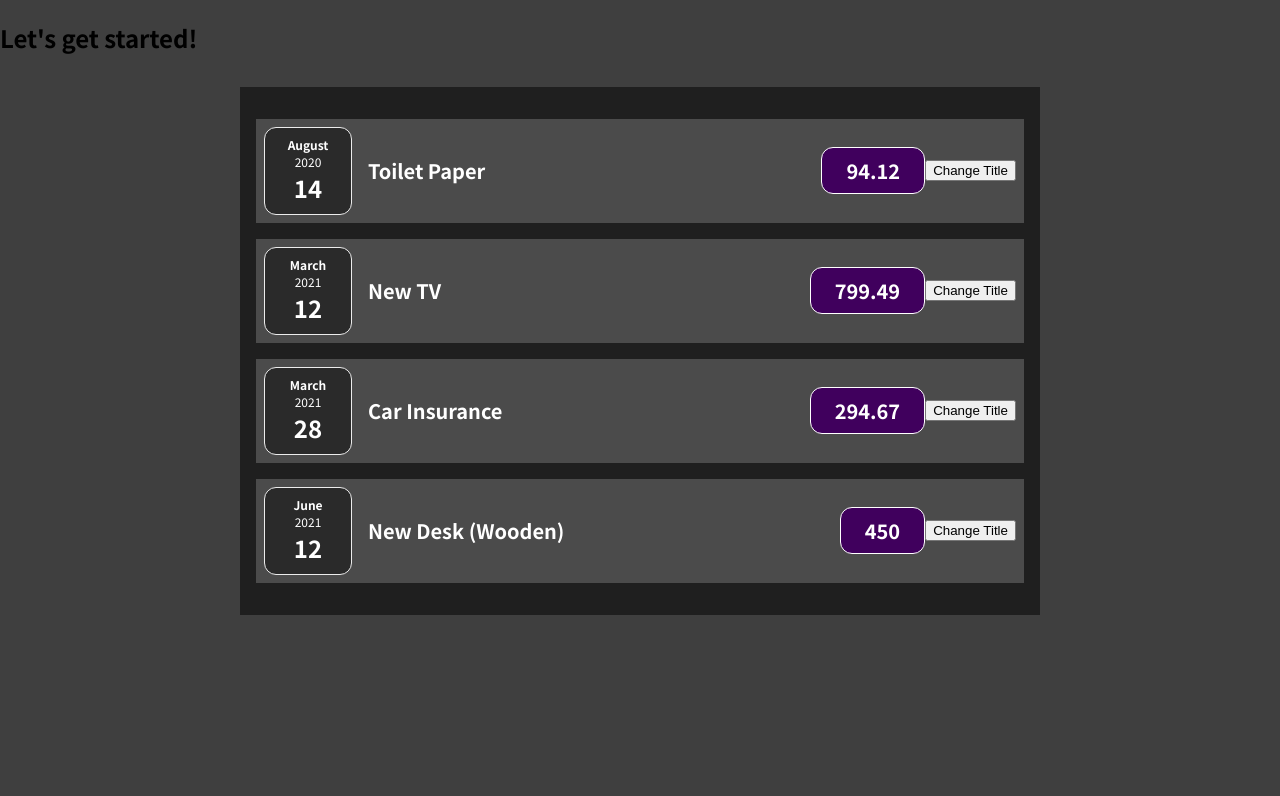
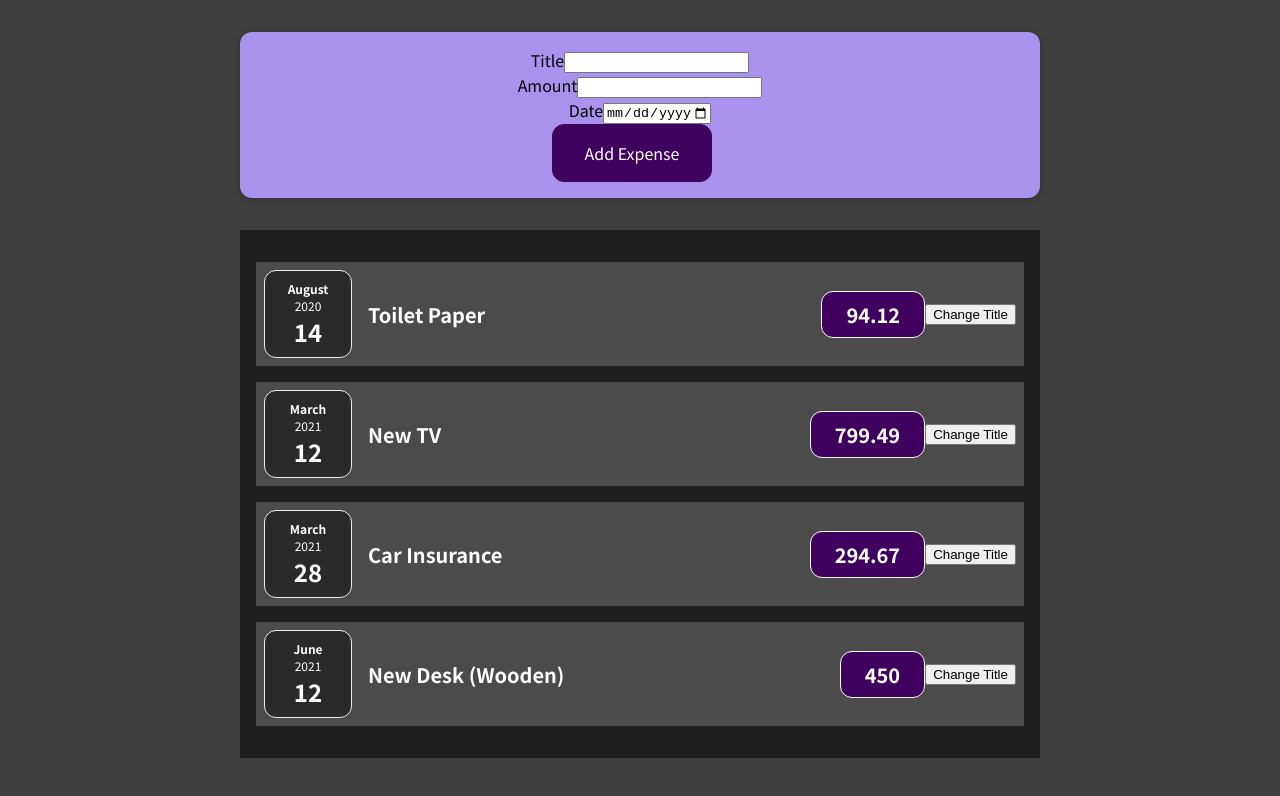
Before and after one commit to shree-yadam/react-complete-guide, a React (Create React App) app: page / in a window 1280 px wide. Shown: the top 796 px of the page. Built offline with nearby package versions, Linux system fonts and the light colour scheme.

Commit message:
Render NewExpense forn

```diff
--- a/src/App.js
+++ b/src/App.js
@@ -1,4 +1,5 @@
 import Expenses from "./components/Expenses/Expenses";
+import NewExpense from "./components/NewExpense/NewExpense";
 
 function App() {
   const expenses = [
@@ -25,7 +26,7 @@
 
   return (
     <div>
-      <h2>Let's get started!</h2>
+      <NewExpense />
       <Expenses expenses={expenses}/>
     </div>
   );
--- a/src/components/NewExpense/NewExpense.js
+++ b/src/components/NewExpense/NewExpense.js
@@ -1,4 +1,4 @@
-import 'NewExpense.css';
+import './NewExpense.css';
 import ExpenseForm from './ExpenseForm';
 
 function NewExpense(){
```
